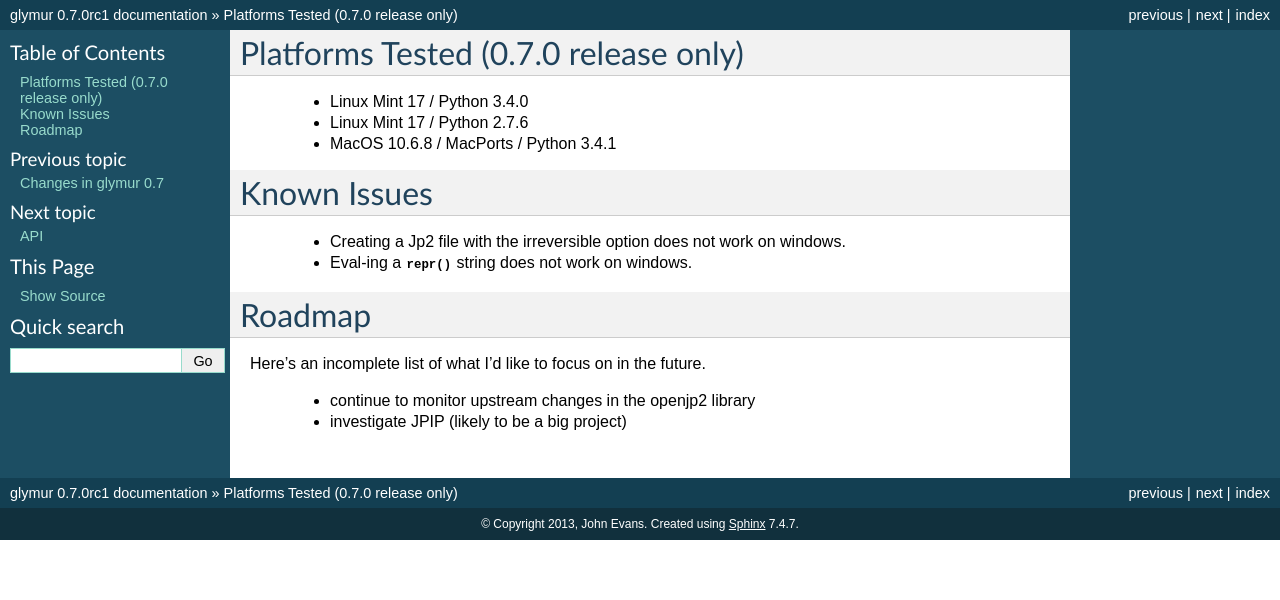
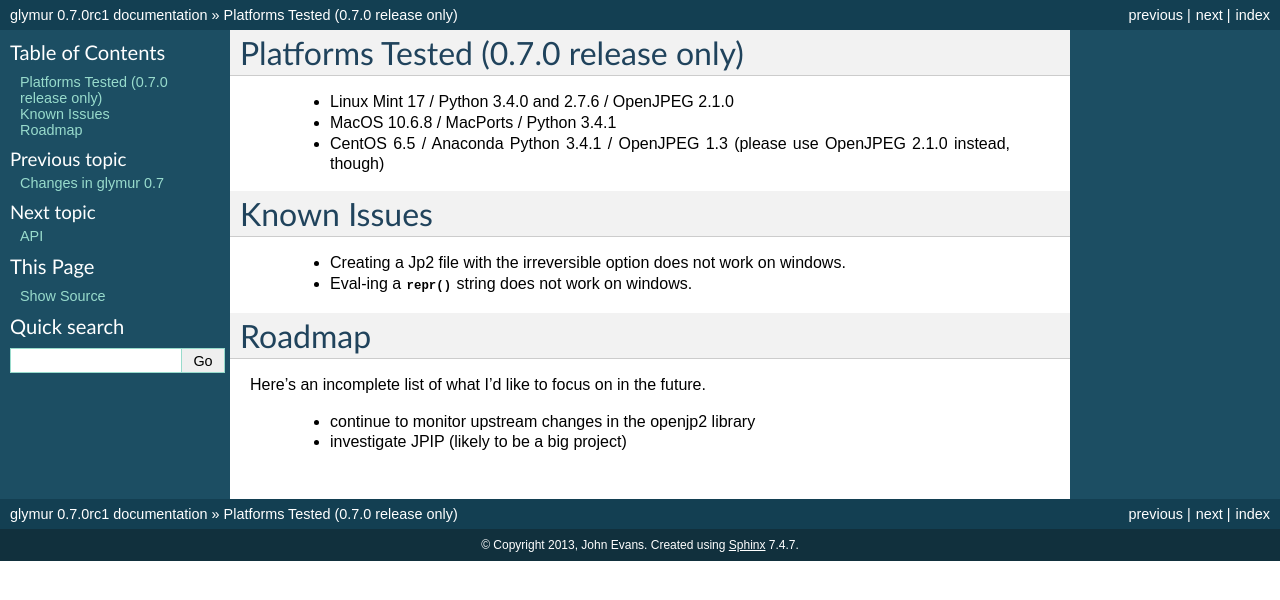
Before and after one commit to quintusdias/glymur, a Sphinx documentation site: the page built from docs/source/roadmap.rst, in a window 1280 px wide. Shown: the top 600 px of the page. Built offline with Sphinx 7.4.7, drawn with Linux system fonts in a browser that asks for light colours.

Commit message:
add testing mention of CentOS

```diff
--- a/docs/source/roadmap.rst
+++ b/docs/source/roadmap.rst
@@ -1,9 +1,10 @@
 -------------------------------------
 Platforms Tested (0.7.0 release only)
 -------------------------------------
-    * Linux Mint 17 / Python 3.4.0
-    * Linux Mint 17 / Python 2.7.6
+    * Linux Mint 17 / Python 3.4.0 and 2.7.6 / OpenJPEG 2.1.0
     * MacOS 10.6.8 / MacPorts / Python 3.4.1
+    * CentOS 6.5 / Anaconda Python 3.4.1 / OpenJPEG 1.3
+      (please use OpenJPEG 2.1.0 instead, though)
 
 ------------
 Known Issues
```
